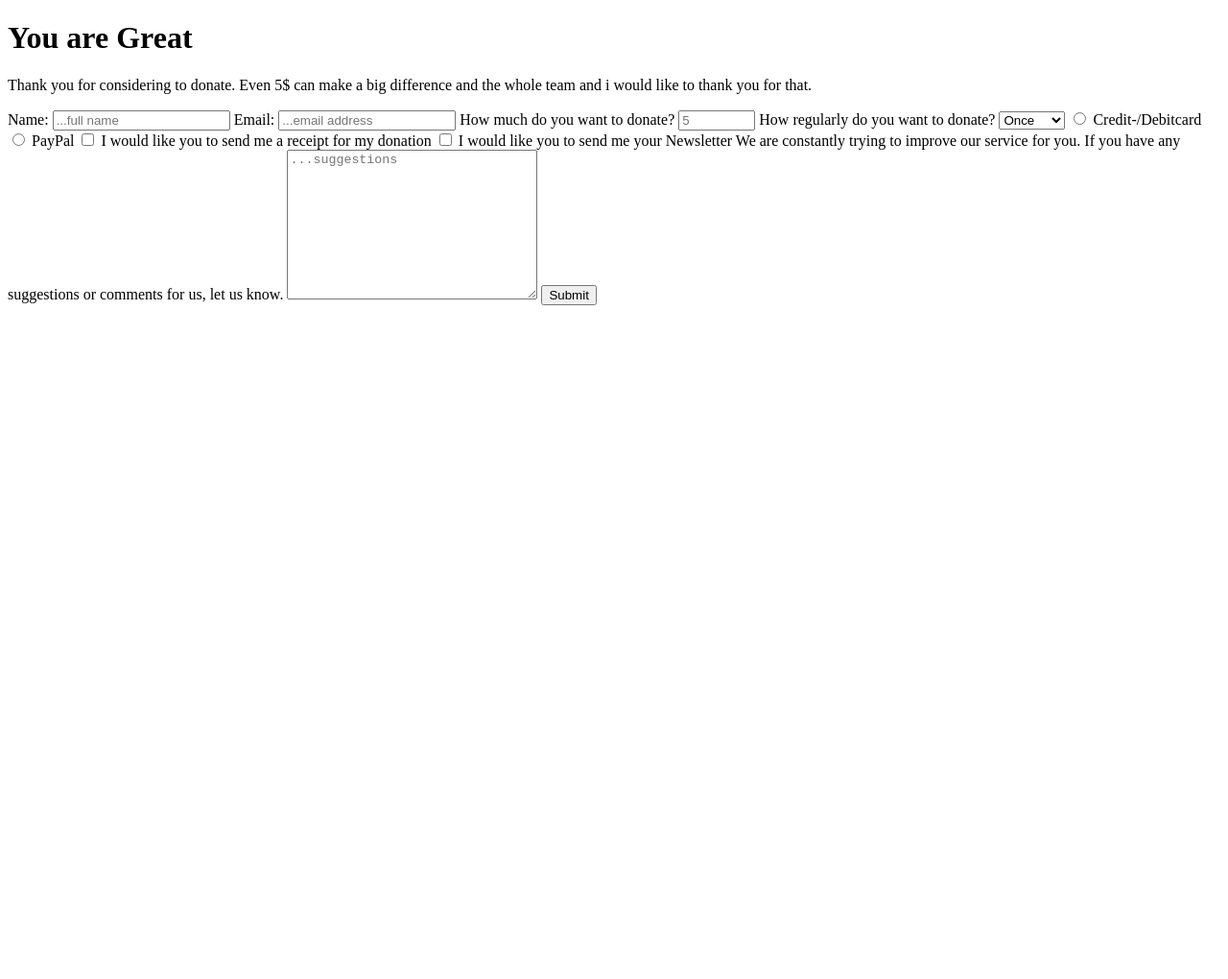
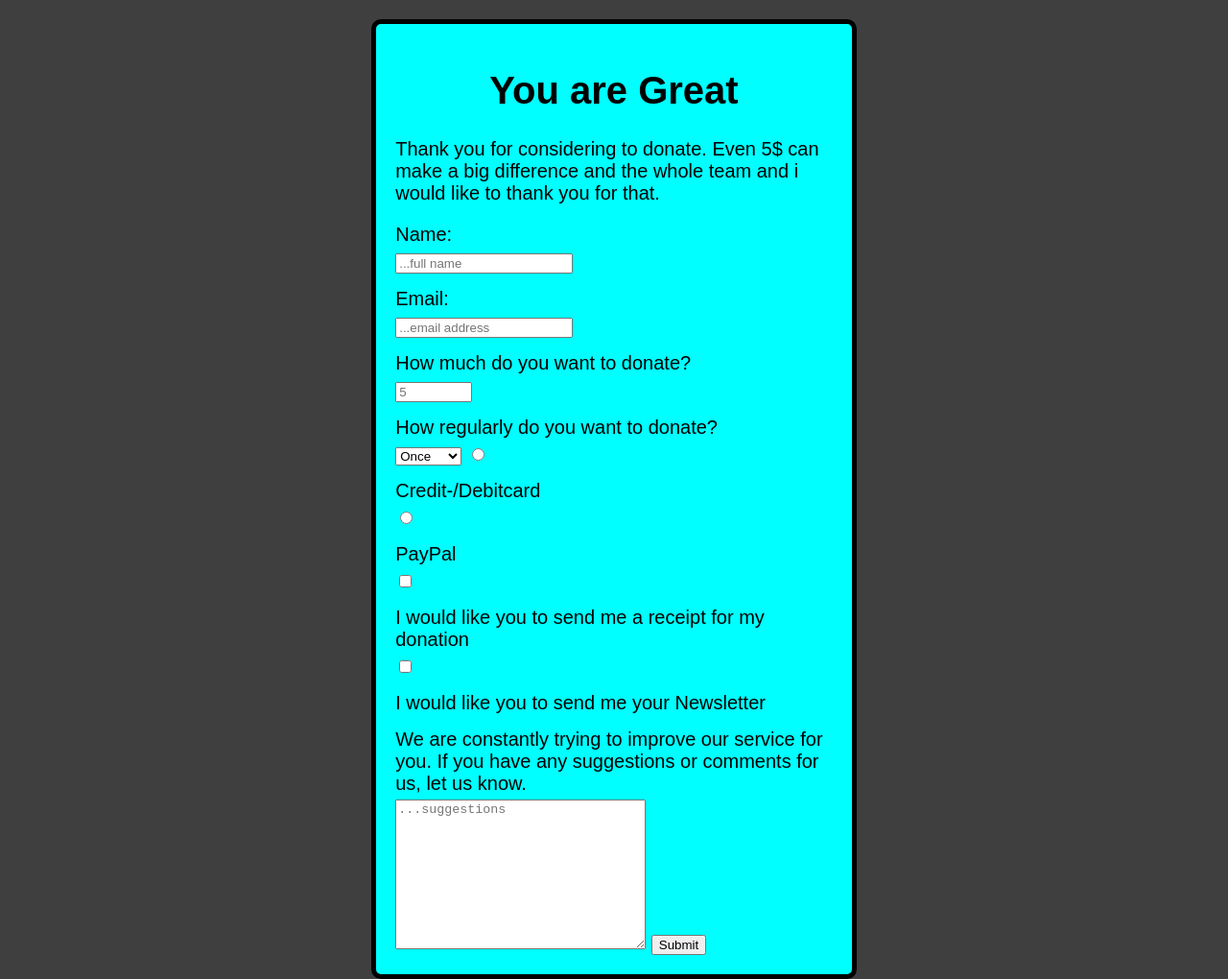
Before and after one commit to ERIKDE84/Survey-Form, a plain HTML site: page index.html in a window 1280 px wide. Shown: the whole page at 96% size. Before the commit the page ends 800 px from the top, so only its background shows below. Drawn offline with Linux system fonts and the light colour scheme.

Commit message:
added basic styles

```diff
--- a/index.html
+++ b/index.html
@@ -4,12 +4,15 @@
 <head>
     <meta charset="UTF-8">
     <meta name="viewport" content="width=device-width, initial-scale=1.0">
+    <link rel="stylesheet" href="styles.css">
     <title>Thank you</title>
 </head>
 
 <body>
+    <main>
         <h1 id="title">You are Great</h1>
-    <p id="description">Thank you for considering to donate. Even 5$ can make a big difference and the whole team and i
+        <p id="description">Thank you for considering to donate. Even 5$ can make a big difference and the whole team
+            and i
             would like to thank you for that.</p>
 
         <form id="survey-form" action="">
@@ -30,10 +33,14 @@
                 <option value="yearly">Yearly</option>
             </select>
 
+            <div class="group">
                 <input id="creditdebitcard" type="radio" name="paymentservice" value="creditdebitcard">
                 <label for="creditdebitcard">Credit-/Debitcard</label>
+            </div>
+            <div class="group">
                 <input id="paypal" type="radio" name="paymentservice" value="paypal">
                 <label for="paypal">PayPal</label>
+            </div>
 
             <input id="receipt" type="checkbox" value="receipt">
             <label for="receipt">I would like you to send me a receipt for my donation</label>
@@ -46,7 +53,7 @@
 
             <button id="submit">Submit</button>
         </form>
-
+    </main>
     <script src="https://cdn.freecodecamp.org/testable-projects-fcc/v1/bundle.js"></script>
 </body>
 
--- /dev/null
+++ b/styles.css
@@ -0,0 +1,31 @@
+body{
+    font-family: Arial, Helvetica, sans-serif;
+    font-size: 20px;
+    background-color: rgba(0, 0, 0, 0.753);
+}
+main{
+    margin: 20px 30% 20px 30%;
+    background-color: aqua;
+    border: black 5px solid;
+    border-radius: 10px;
+    padding: 20px;
+}
+#title{
+    text-align: center;
+    font-weight: 800;
+}
+#description{
+
+}
+form label{
+    display: block;
+    margin-top: 15px;
+    margin-bottom: 5px;
+    margin-left: auto;
+    margin-right: auto;
+}
+form input{
+}
+.group{
+    display: inline;
+}
```
Lines whose indentation alone changed are shown as unchanged.
